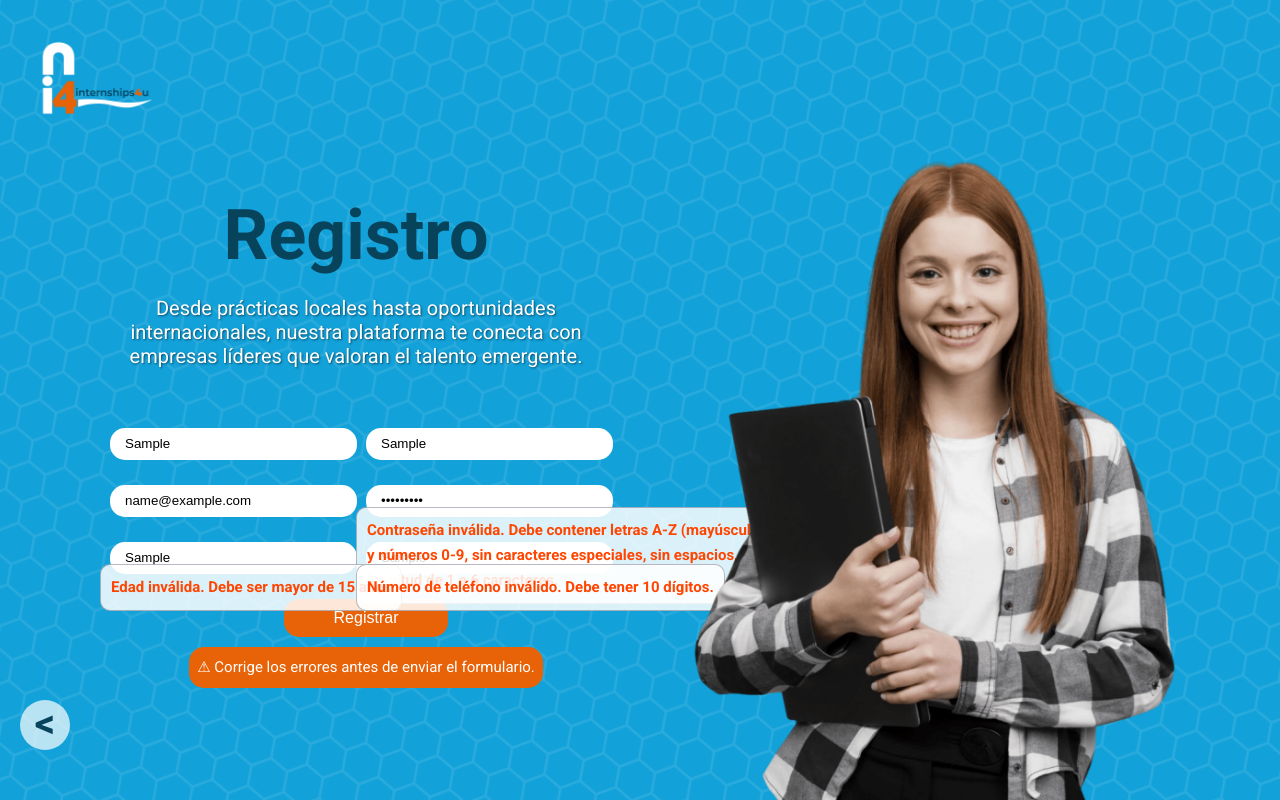
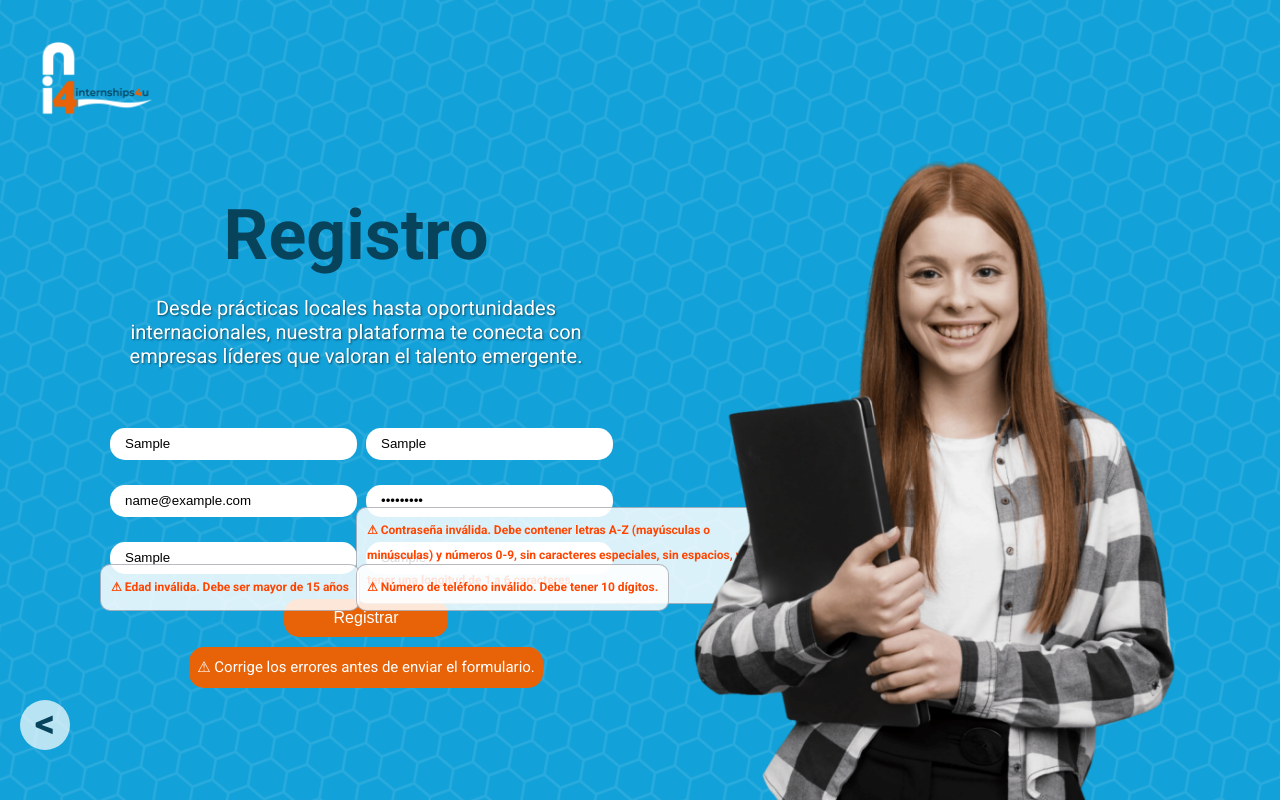
Before and after one commit to Dar3173/vue-internships4u, a Vue app: page /Registro in a window 1280 px wide. Both pictures are taken after typing "Sample", "Sample", "name@example.com", "Sample123", "Sample", "Sample" into the empty fields and a click on the button "Registrar". Built offline with nearby package versions, Linux system fonts and the light colour scheme; no server answers.

Commit message:
Update FormularioRegistro.vue
cambio en formulario-icono, pagina registro

```diff
--- a/src/components/FormularioRegistro.vue
+++ b/src/components/FormularioRegistro.vue
@@ -7,14 +7,14 @@
           <div class="nombre_barra">
             <input type="text" class="nombre" v-model="nombre" placeholder="Nombre" @input="handleNombreInput" />
             <div class="error-message">
-              <p v-if="!nombreValido" class="error">Nombre inválido.</p>
+              <p v-if="!nombreValido" class="error">&#9888; Nombre inválido.</p>
             </div>
           </div>
           <!-- Sección 2: Apellido -->
           <div class="apellido_barra">
             <input type="text" class="apellido" v-model="apellido" placeholder="Apellido" @input="handleApellidoInput" />
             <div class="error-message">
-              <p v-if="!apellidoValido" class="error">Apellido inválido.</p>
+              <p v-if="!apellidoValido" class="error">&#9888; Apellido inválido.</p>
             </div>
           </div>
         </div>
@@ -24,7 +24,7 @@
           <label class="correo_barra">
             <input type="email" class="correo" v-model="correo" placeholder="Correo electrónico" @input="validarCorreo" />
             <div class="error-message">
-              <p v-if="mensajeErrorCorreo" class="error">{{ mensajeErrorCorreo }}</p>
+              <p v-if="mensajeErrorCorreo" class="error">&#9888; {{ mensajeErrorCorreo }}</p>
             </div>
           </label>
 
@@ -33,7 +33,7 @@
             <input type="password" class="contraseña" v-model="contraseña" placeholder="Contraseña"
               @input="handleContraseñaInput" />
               <div class="error-message">
-                <p v-if="mensajeErrorContraseña" class="error password-error">{{ mensajeErrorContraseña }}</p>
+                <p v-if="mensajeErrorContraseña" class="error password-error">&#9888; {{ mensajeErrorContraseña }}</p>
               </div>
           </label>
 
@@ -47,7 +47,7 @@
               <input type="text" class="edad_input" v-model="edad" placeholder="Edad" @input="validarEdad" />
             </label>
             <div class="error-message">
-              <p v-if="!edadValida" class="error">Edad inválida. Debe ser mayor de 15 años</p>
+              <p v-if="!edadValida" class="error">&#9888; Edad inválida. Debe ser mayor de 15 años</p>
             </div>
           </div>
           <div class="telefono">
@@ -56,7 +56,7 @@
                 @input="validarTelefono" />
             </label>
             <div class="error-message">
-              <p v-if="!telefonoValido" class="error">Número de teléfono inválido. Debe tener 10 dígitos.</p>
+              <p v-if="!telefonoValido" class="error">&#9888; Número de teléfono inválido. Debe tener 10 dígitos.</p>
             </div>
           </div>
         </div>
@@ -270,12 +270,12 @@ const enviarRegistroFirebase = async () => {
   padding: 10px;
   color: orangered;
   font-weight: bold;
-  font-size: 15px;
+  font-size: 12px;
   margin: -10px;
 }
 
 .password-error {
-  width: 500px;
+  width: 400px;
 }
 
 .btn_formulario button {
```
